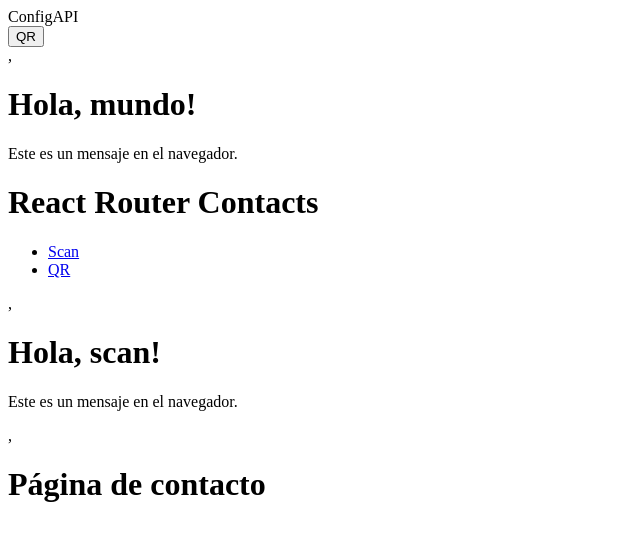
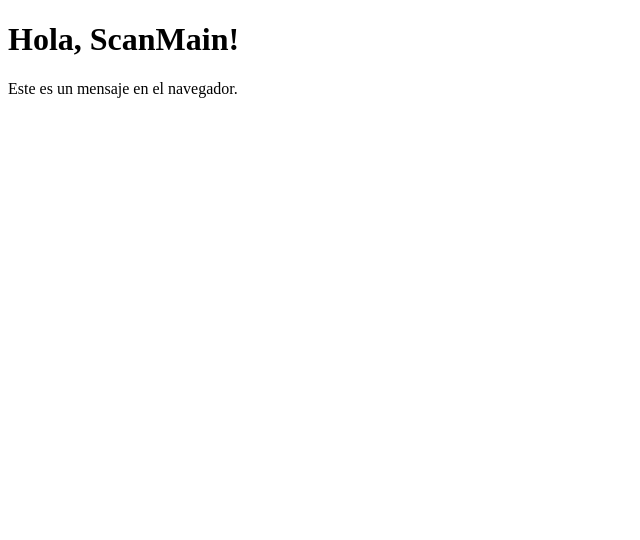
Before and after one commit to wspmatiastorres/DossysQR, a React (Vite) app in the folder client/: page /Scan in a window 1280 px wide. Shown: the top 540 px of the page, without its empty margins (0-640 px from the left). Built offline with nearby package versions, Linux system fonts and the light colour scheme.

Commit message:
Punto de partida para un MVP funcional. En este caso está andando la lógica de rutas.

```diff
--- a/client/src/Config/ConfigQR.jsx
+++ b/client/src/Config/ConfigQR.jsx
@@ -1,5 +1,13 @@
-import React, { useEffect } from 'react'
-import Html5QrcodePlugin from '../Html5QrcodePlugin.jsx'
+import React, { useEffect, useState } from 'react'
+import Html5QrcodePlugin from '../Components/Html5QrcodePlugin.jsx'
+
+function ConfigQR() {
+
+  const [result, setResult] = useState('')
+  /*
+  result es una variable a tu antojo. Como el default yo lo puse '', en este caso es string
+  setResult es una función, que se ocupa para cambiar el valor de result
+  */
 
   function onNewScanResult(decodedText, decodedResult) {
     // Manejar el resultado aquí.
@@ -10,21 +18,20 @@ function onNewScanResult(decodedText, decodedResult) {
     // Guardar los datos en el Local Storage
     localStorage.setItem('dossysqr_api_url', decodedText);
     localStorage.setItem('dossysqr_api_url', JSON.stringify(decodedResult));
+
+    setResult(decodedText);
   }
 
-function ConfigQR() {
-
   return (
-    <div>
+    <><div>
       <h1>Config DossysQR</h1>
       <Html5QrcodePlugin
         fps={10}
         qrbox={250}
         disableFlip={false}
         qrCodeSuccessCallback={onNewScanResult}
-        id="qr-code-scanner"
-      />
-    </div>
+        id="qr-code-scanner" />
+    </div><h1>{result}</h1></>
   )
 }
 
--- /dev/null
+++ b/client/src/Scan/ScanMain.jsx
@@ -0,0 +1,17 @@
+import React, {useState} from 'react'
+
+function ScanMain() {
+    // const [result, setResult] = useState('')
+
+
+    return (
+        <><div>
+            <h1>Hola, ScanMain!</h1>
+            <p>Este es un mensaje en el navegador.</p>
+        </div><div>
+                {/* <p>Resultado: {result}</p> */}
+            </div></>
+    )
+}
+
+export default ScanMain
--- a/client/src/main.jsx
+++ b/client/src/main.jsx
@@ -1,52 +1,30 @@
 import React from 'react'
 import ReactDOM from 'react-dom/client'
-// import App from './App.jsx'
-import StartWrapper from './StartWrapper'
-import MainMenu from './routes/MainMenu'
-import Scan from './routes/Scan'
+import { RouterProvider, createBrowserRouter } from 'react-router-dom';
+import MainPage from './Home/MainPage'
+import ConfigMain from './Config/ConfigMain'
+import ScanMain from './Scan/ScanMain'
 import './index.css'
-import { BrowserRouter as Router, Route,createBrowserRouter } from 'react-router-dom';
-
-
-
-const Config = () => {
-  return <h1>Página de contacto</h1>;
-};
-
-
-const Result = () => {
-  return <h1>Página de contacto</h1>;
-};
 
 
 const router = createBrowserRouter([
   {
     path: "/",
-    element:<MainMenu />,
-    ScanElement:<Scan />
+    element: <MainPage />,
+    // ScanElement:<Scan />
   },
   {
     path: "/Config",
-    element: Config(),
+    element: <ConfigMain />,
   },
   {
     path: "/Scan",
-    element:<Scan /> ,
-  },
-  {
-    path: "/Result",
-    element: Result(),
-  },
-  {
-    path: "/qr",
-    element: <StartWrapper />,
-  },
+    element: <ScanMain />,
+  }
 ]);
+
 ReactDOM.createRoot(document.getElementById('root')).render(
   <React.StrictMode>
-    <StartWrapper />,
-    <MainMenu  />,
-    <Scan  />,
-    <Result />
+    <RouterProvider router={router} />
   </React.StrictMode>,
 )
--- a/client/src/routes/Config.jsx
+++ /dev/null
@@ -1,3 +0,0 @@
-import React, { useState, useEffect } from 'react'
-import MainPage from './Home/MainPage.jsx'
-import ConfigMain from './Config/ConfigMain.jsx'
--- a/client/src/routes/MainMenu.jsx
+++ /dev/null
@@ -1,29 +0,0 @@
-import React, { useState, useEffect } from 'react'
-import MainPage from '../Home/MainPage.jsx'
-import ConfigMain from '../Config/ConfigMain.jsx'
-
-function MainMenu() {
-            return (
-            <><div>
-            <h1>Hola, mundo!</h1>
-            <p>Este es un mensaje en el navegador.</p>
-        </div><div>
-                <div id="sidebar">
-                    <h1>React Router Contacts</h1>
-                    <nav>
-                        <ul>
-                            <li>
-                                <a href={`/scan`}>Scan</a>
-                            </li>
-                            <li>
-                                <a href={`/qr`}>QR</a>
-                            </li>
-                        </ul>
-                    </nav>
-                </div>
-                <div id="detail"></div>
-            </div></>
-    )
-}
-
-export default MainMenu
--- a/client/src/routes/Result.jsx
+++ /dev/null
@@ -1,3 +0,0 @@
-import React, { useState, useEffect } from 'react'
-import MainPage from './Home/MainPage.jsx'
-import ConfigMain from './Config/ConfigMain.jsx'
--- a/client/src/routes/Scan.jsx
+++ /dev/null
@@ -1,12 +0,0 @@
-import React from 'react'
-
-function Scan() {
-            return (
-            <><div>
-            <h1>Hola, scan!</h1>
-            <p>Este es un mensaje en el navegador.</p>
-        </div></>
-    )
-}
-
-export default Scan
```
Also changed, not shown: client/src/App.jsx (deleted), client/src/Components/Html5QrcodePlugin.jsx (renamed from client/src/Html5QrcodePlugin.jsx). Lines whose indentation alone changed are shown as unchanged.
